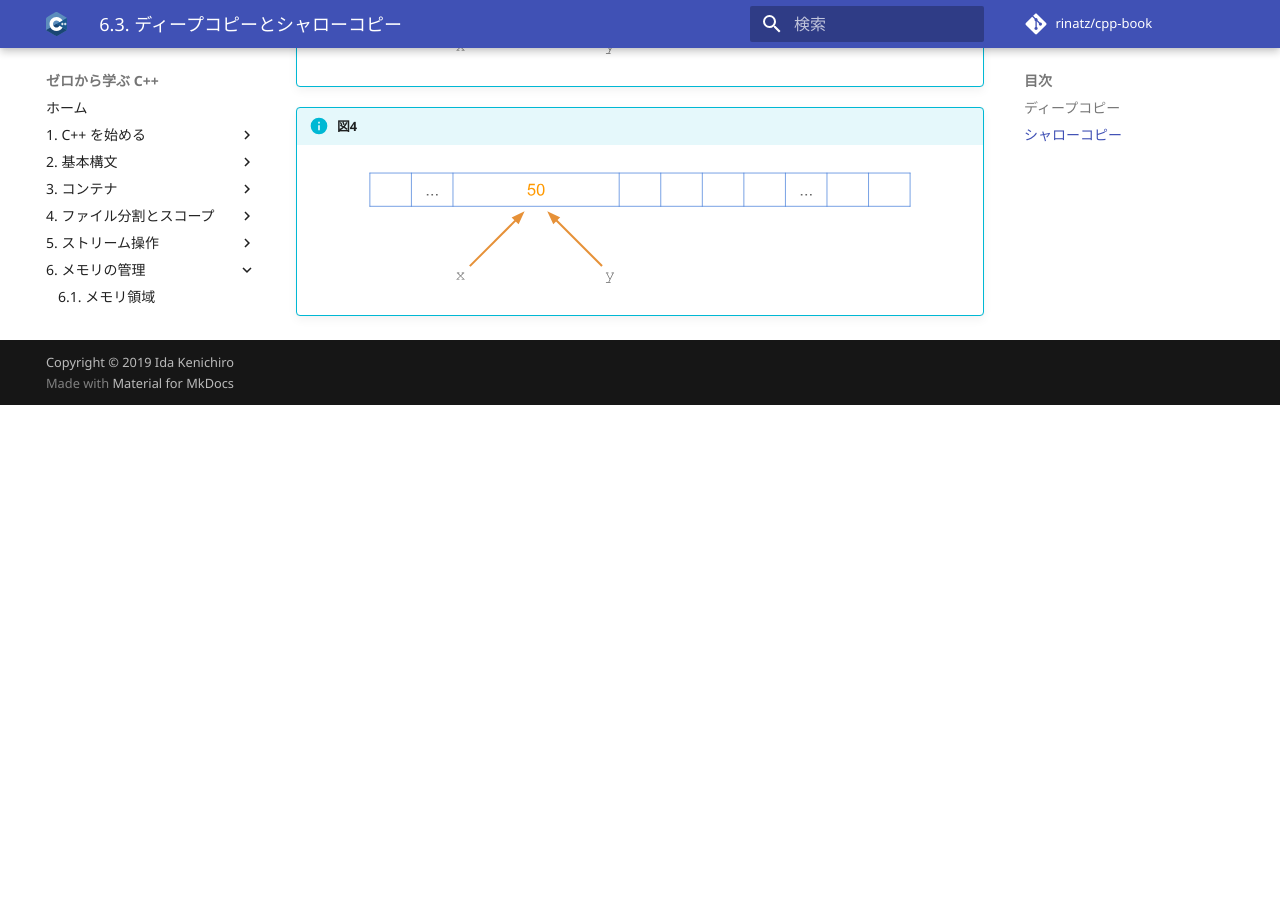
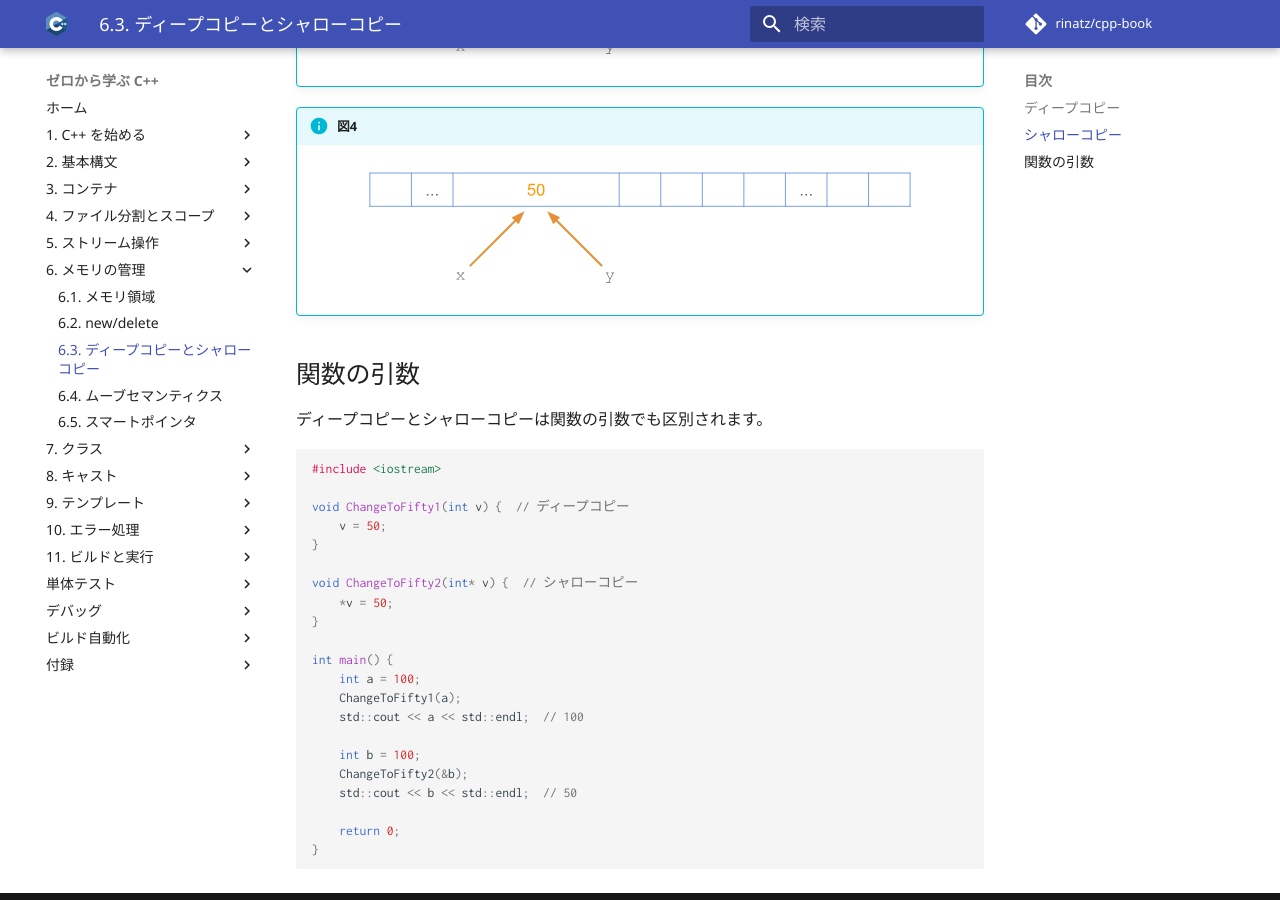
Before and after one commit to rinatz/cpp-book, an MkDocs documentation site: the page built from docs/ch06-03-deep-and-shallow-copy.md, in a window 1280 px wide and 900 px high, scrolled down 1388 px. Built offline with MkDocs 1.6.1 and Material for MkDocs 9.7.7, drawn with Linux system fonts in a browser that asks for light colours; comment, search, counter and statistics services are not loaded; before the commit the page ends 1793 px from its top, so only the background shows below that.

Commit message:
Explain parameters used for output

````diff
--- a/docs/ch06-03-deep-and-shallow-copy.md
+++ b/docs/ch06-03-deep-and-shallow-copy.md
@@ -46,3 +46,31 @@
 [deep_copy_b]: img/deep_copy_b.svg
 [shallow_copy_a]: img/shallow_copy_a.svg
 [shallow_copy_b]: img/shallow_copy_b.svg
+
+## 関数の引数
+
+ディープコピーとシャローコピーは関数の引数でも区別されます。
+
+```cpp
+#include <iostream>
+
+void ChangeToFifty1(int v) {  // ディープコピー
+    v = 50;
+}
+
+void ChangeToFifty2(int* v) {  // シャローコピー
+    *v = 50;
+}
+
+int main() {
+    int a = 100;
+    ChangeToFifty1(a);
+    std::cout << a << std::endl;  // 100
+
+    int b = 100;
+    ChangeToFifty2(&b);
+    std::cout << b << std::endl;  // 50
+
+    return 0;
+}
+```
````
